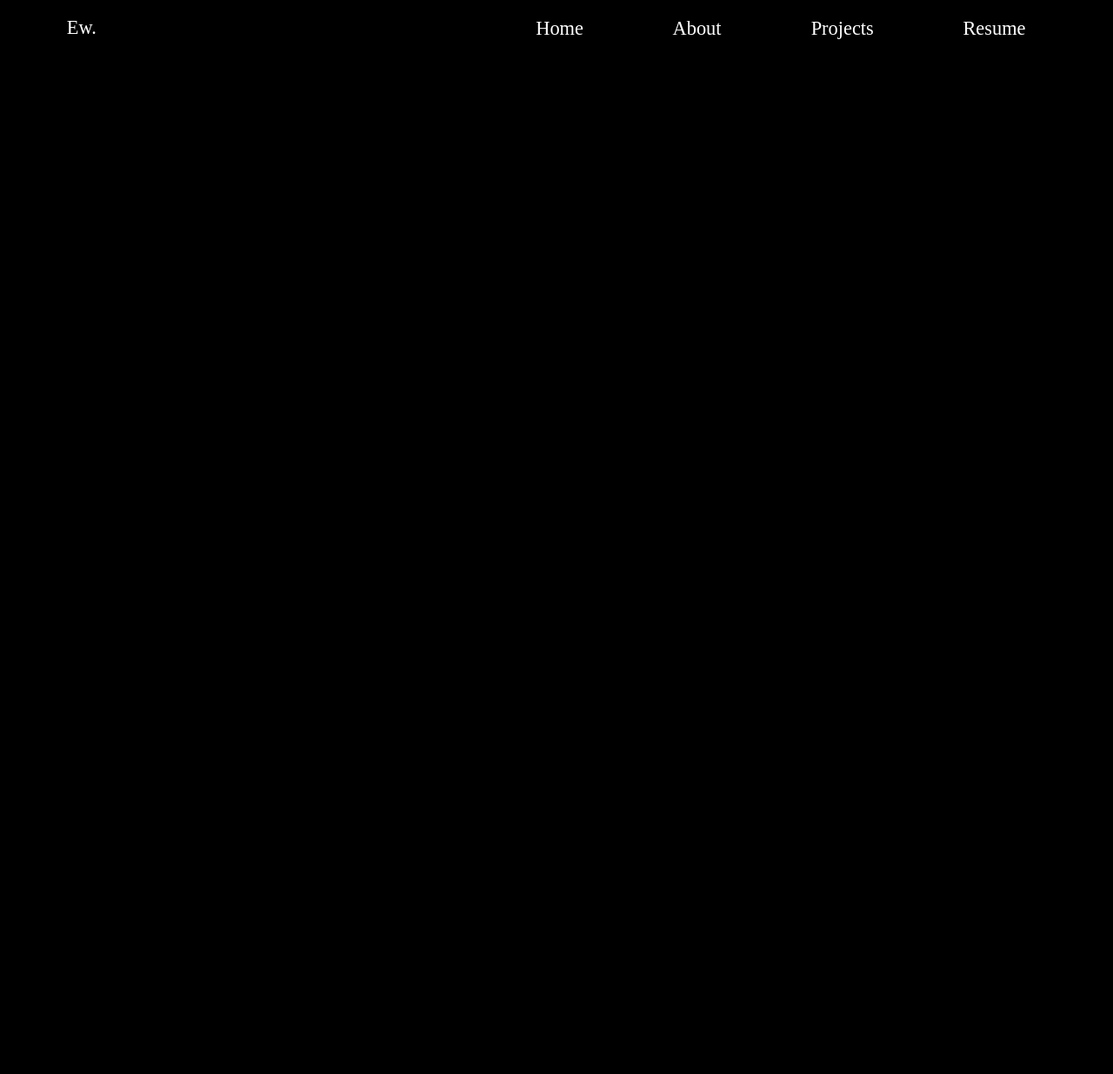
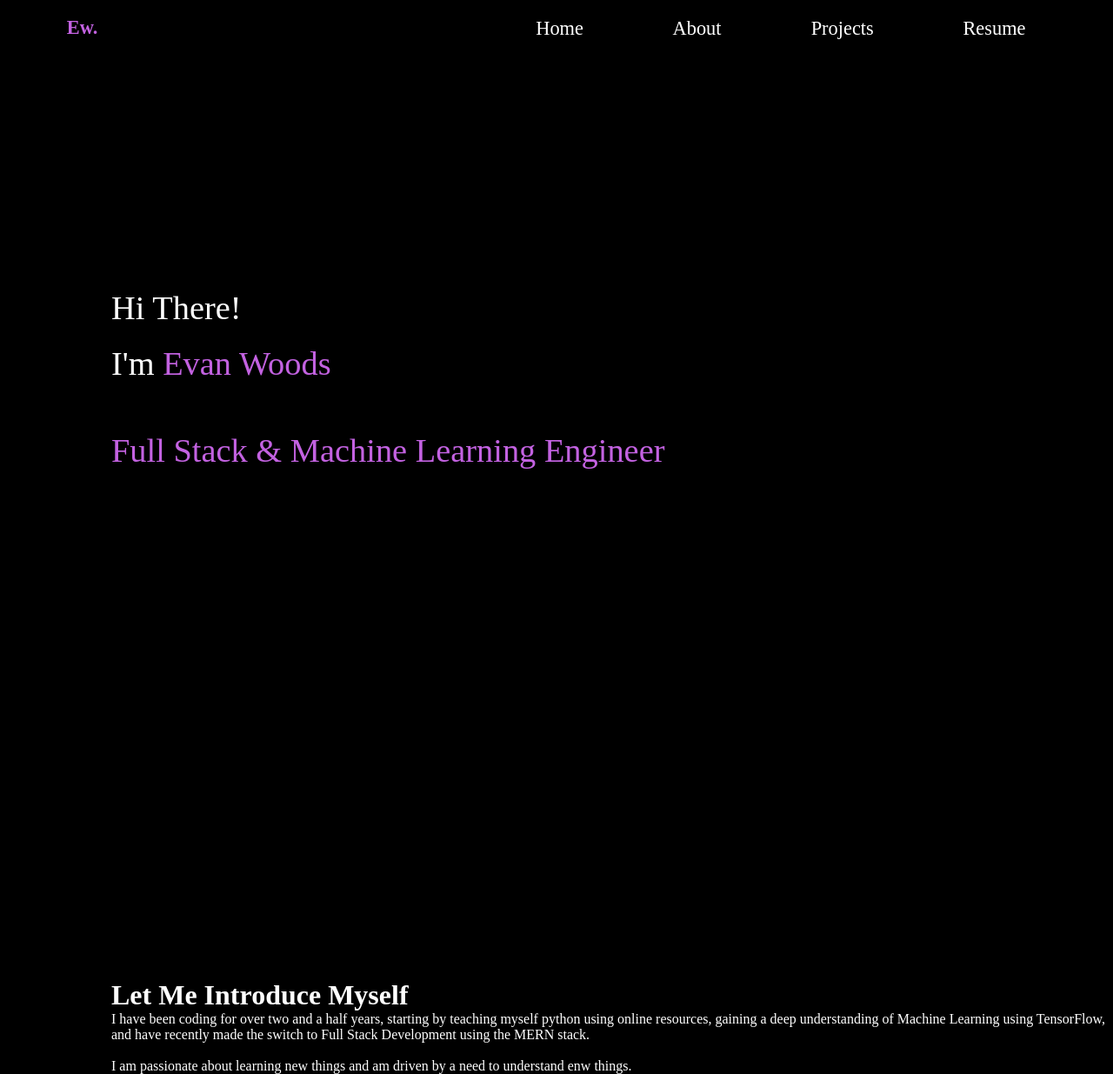
Before and after one commit to EvanCWoods/Evan-Woods-Portflio, a React (Create React App) app: page / in a window 1280 px wide. Shown: the whole page at 87% size. Before the commit the page ends 800 px from the top, so only its background shows below. Built offline with nearby package versions, Linux system fonts and the light colour scheme; some icons are missing.

Commit message:
added content to the home component, styling

```diff
--- a/src/App.js
+++ b/src/App.js
@@ -1,9 +1,15 @@
 import React from "react";
 import Header from "./components/Header"
+import Home from "./components/Home"
 import "./styles/root.css";
 
 function App() {
-    return <Header />
+    return (
+    <div>
+        <Header />
+        <Home />
+    </div>
+    )
 }
 
 export default App;
--- /dev/null
+++ b/src/components/Home.js
@@ -0,0 +1,27 @@
+import React from "react";
+import "../styles/home.css"
+
+function Home() {
+    return (
+        <div className="home-container">
+            <div className="home-intro-container">
+                <h1 className="text">Hi There!</h1>
+                <h1 className="text">I'm <span className="colorful text">Evan Woods</span></h1>
+                <br></br>
+                <br></br>
+                <h2 className="colorful text">Full Stack & Machine Learning Engineer</h2>
+            </div>
+
+            <div className="brief-intro-container">
+                <h1 className="brief-intro-title">Let Me Introduce Myself</h1>
+                <div className="brief-intro-content">
+                    <p className="intro-para">I have been coding for over two and a half years, starting by teaching myself python using online resources, gaining a deep understanding of Machine Learning using TensorFlow, and have recently made the switch to Full Stack Development using the MERN stack.</p>
+                    <br></br>
+                    <p className="intro-para">I am passionate about learning new things and am driven by a need to understand enw things.</p>
+                </div>
+            </div>
+        </div>
+    )
+}
+
+export default Home;
--- a/src/styles/header.css
+++ b/src/styles/header.css
@@ -4,8 +4,9 @@
 }
 
 .logo-container {
-    color: white;
+    color: #c362e1;
     font-size: 1.4rem;
+    font-weight: 900;
     width: 40%;
 }
 .logo {
--- /dev/null
+++ b/src/styles/home.css
@@ -0,0 +1,17 @@
+.home-container {
+    color: white;
+    margin-left: 10%;
+    margin-top: 20%;
+}
+.text {
+    font-weight: 100;
+    font-size: 2.4rem;
+    line-height: 4rem;
+}
+.colorful {
+    color: #c362e1
+}
+
+.brief-intro-container {
+    margin-top: 50%;
+}
```
